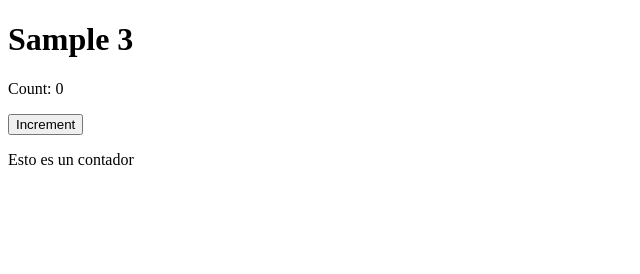
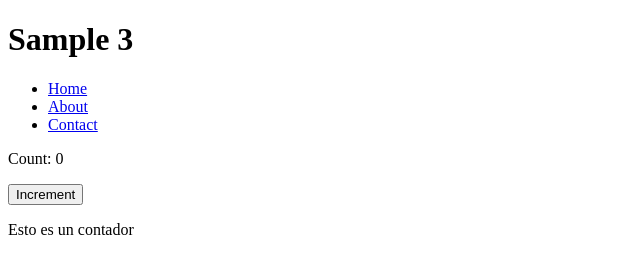
Before and after one commit to alce65/sample3_git_indra, a website: page index.html in a window 1280 px wide. Shown: the whole page, without its empty margins (0-640 px from the left). Drawn offline with Linux system fonts and the light colour scheme; files whose address does not match are found by name.

Commit message:
Add menu to index.html

```diff
--- a/index.html
+++ b/index.html
@@ -10,6 +10,13 @@
         <header>
             <h1>Sample 3</h1>
         </header>
+        <nav>
+            <ul>
+                <li><a href="./index.html">Home</a></li>
+                <li><a href="./about.html">About</a></li>
+                <li><a href="./contact.html">Contact</a></li>
+            </ul>
+        </nav>
         <main>
             <div id="app">
                 <p>Count: 0</p>
```
